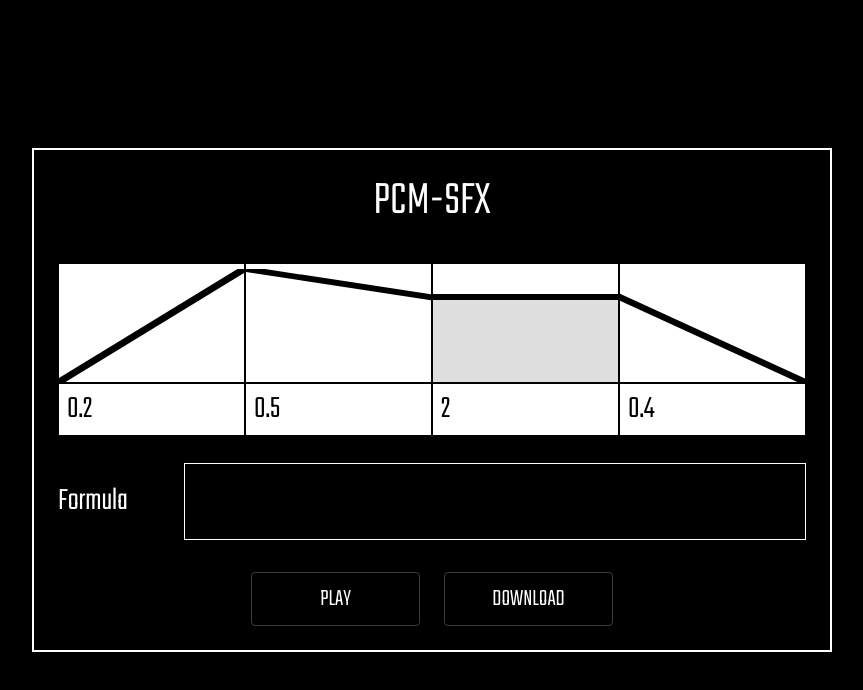
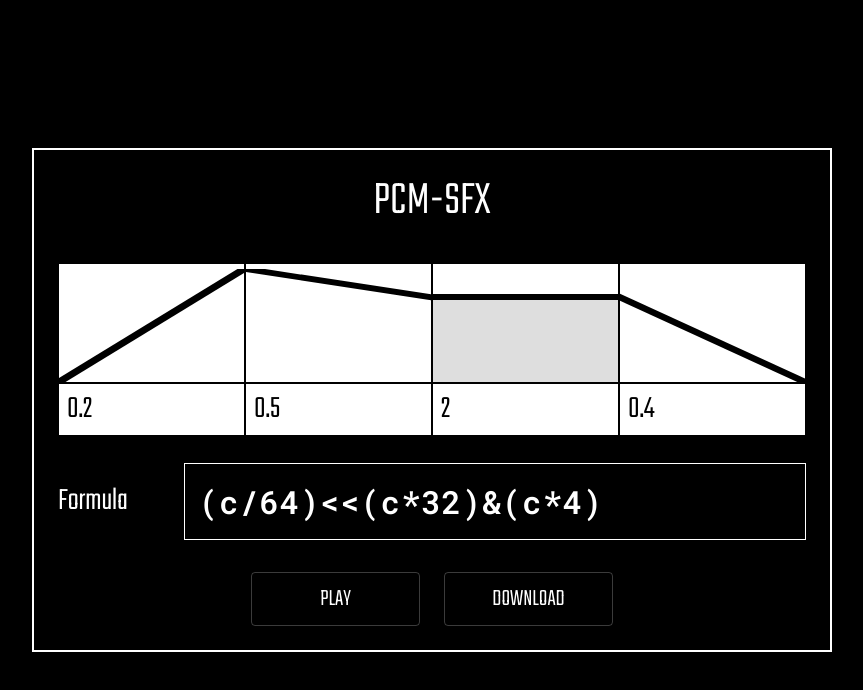
Before and after one commit to threadsmind/pcm-sfx, a React app: page / in a window 1280 px wide. Shown: the top 690 px of the page, without its empty margins (208-1071 px from the left). Built offline with nearby package versions, Linux system fonts and the light colour scheme.

Commit message:
Added basic formula state

```diff
--- a/src/components/ActionButtons.js
+++ b/src/components/ActionButtons.js
@@ -15,12 +15,12 @@ const StyledButton = styled(Button)(
 const ActionButtons = () => {
   const theme = useTheme();
   const isMobile = useMediaQuery(theme.breakpoints.down('xs'));
-  const { duration, sustainVolume } = useContext(PcmDataContext);
+  const { duration, sustainVolume, formula } = useContext(PcmDataContext);
   const buttonWidth = isMobile ? 12 : 3;
 
   const handlePlay = (e) => {
     e.preventDefault();
-    console.log(duration, sustainVolume);
+    console.log(duration, sustainVolume, formula);
   };
 
   return (
--- a/src/components/Formula.js
+++ b/src/components/Formula.js
@@ -1,6 +1,7 @@
-import React from 'react';
+import React, { useContext } from 'react';
 import { Grid, TextField, Typography, useMediaQuery } from '@material-ui/core';
 import { styled, useTheme } from '@material-ui/core/styles';
+import { PcmDataContext } from '@/context/PcmDataContext';
 import content from 'utils/content';
 
 const FormulaContainer = styled(Grid)(
@@ -27,6 +28,7 @@ const FormulaInput = styled(TextField)(
 const Formula = () => {
   const theme = useTheme();
   const isMobile = useMediaQuery(theme.breakpoints.down('xs'));
+  const { DEFAULTS, setFormula } = useContext(PcmDataContext);
 
   return (
     <FormulaContainer
@@ -42,6 +44,8 @@ const Formula = () => {
         <FormulaInput
           type="text"
           variant="outlined"
+          defaultValue={DEFAULTS.formula}
+          onChange={(e) => setFormula(e.target.value)}
           inputProps={{ 'aria-label': content.formula.inputLabel }}
           fullWidth
           autoFocus
```
